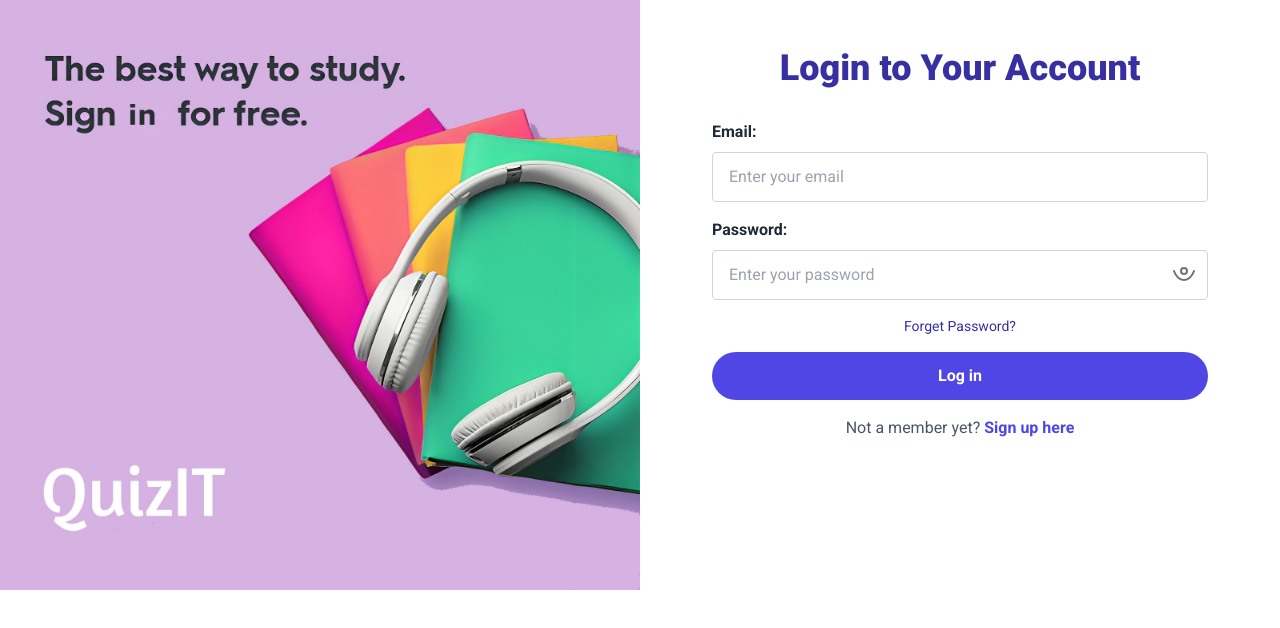
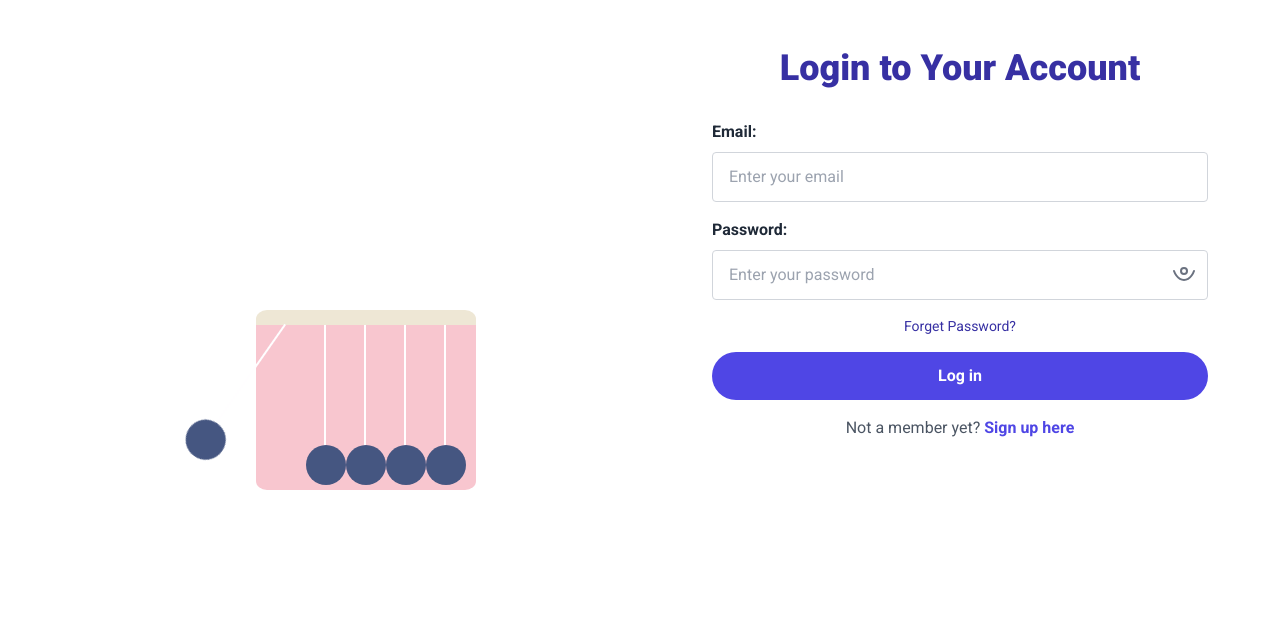
Before and after one commit to miaaa3/LingoBingo-Front, an Angular app: page /Login in a window 1280 px wide. Shown: the top 628 px of the page. Built offline with nearby package versions, Linux system fonts and the light colour scheme.

Commit message:
login pic added

```diff
--- a/src/app/Components/Auth/login/login.component.css
+++ b/src/app/Components/Auth/login/login.component.css
@@ -1,3 +1,4 @@
+/* Loading Indicator */
 .loading-indicator {
   border: 4px solid white; /* Set the border color to white */
   border-top: 4px solid transparent;
@@ -6,6 +7,7 @@
   height: 24px;
   animation: spin 1s linear infinite;
   margin-left: auto;
+  margin-top: 50px;
   margin-right: auto;
   display: block;
 }
@@ -18,3 +20,74 @@
     transform: rotate(360deg);
   }
 }
+
+/* Body Background */
+body {
+  background-color: #98cfb2;
+}
+
+/* Pendulum Animation */
+.pendulum {
+  position: absolute;
+  width: 220px;
+  height: 180px;
+  background-color: #f8c6cf;
+  top: 50%;
+  left: 20%; /* Move pendulum to the left side */
+  border-radius: 5%;
+  align-items: center;
+  border-top: 15px solid #eee7d5;
+  transform: translateY(-50%); /* Vertically center it */
+}
+
+.pendulum_box {
+  display: flex;
+  padding: 120px 0 0 10px;
+  position: absolute;
+  flex: 1;
+}
+
+.ball {
+  height: 40px;
+  width: 40px;
+  border-radius: 50%;
+  background-color: #455681;
+  position: relative;
+  transform-origin: 50% -300%;
+}
+
+.ball::before {
+  content: '';
+  width: 2px;
+  height: 120px;
+  background-color: #fffeff;
+  left: 18px;
+  top: -120px;
+  position: absolute;
+}
+
+.ball.first {
+  animation: firstball 0.9s alternate ease-in infinite;
+}
+
+@keyframes firstball {
+  0% {
+    transform: rotate(35deg);
+  }
+  50% {
+    transform: rotate(0deg);
+  }
+}
+
+.ball.last {
+  animation: lastball 0.9s alternate ease-out infinite;
+}
+
+@keyframes lastball {
+  50% {
+    transform: rotate(0deg);
+  }
+  100% {
+    transform: rotate(-35deg);
+  }
+}
--- a/src/app/Components/Auth/login/login.component.html
+++ b/src/app/Components/Auth/login/login.component.html
@@ -1,8 +1,18 @@
 <div class="flex flex-col lg:flex-row">
+  <!-- Replace image with pendulum animation -->
   <div class="lg:w-1/2 hidden lg:block">
-    <img src="/assets/images/Login.jpg" class="w-full h-auto">
+    <div class="pendulum">
+      <div class="pendulum_box">
+        <div class="ball first"></div>
+        <div class="ball"></div>
+        <div class="ball"></div>
+        <div class="ball"></div>
+        <div class="ball last"></div>
+      </div>
+    </div>
   </div>
 
+  <!-- Right side login form -->
   <div class="w-full mx-auto p-4 md:p-8 lg:w-2/3 xl:w-1/2">
     <div class="py-4 px-6 md:px-10 rounded-md">
       <form [formGroup]="loginForm" class="flex flex-col space-y-4 items-center justify-center">
@@ -35,12 +45,12 @@
         </div>
 
         <a routerLink="/Forgot-password" class="text-sm font-normal text-indigo-800 hover:underline">Forget Password?</a>
-        <button type="submit" routerLinkActive="router-link-active" [disabled]="isLoading || loginForm.invalid"(click)="login()"  class="cursor-pointer w-full py-3 px-4 bg-indigo-600 text-white font-bold rounded-full transition-all duration-300 transform hover:scale-105">
+        <button type="submit" routerLinkActive="router-link-active" [disabled]="isLoading || loginForm.invalid" (click)="login()" class="cursor-pointer w-full py-3 px-4 bg-indigo-600 text-white font-bold rounded-full transition-all duration-300 transform hover:scale-105">
           <div *ngIf="isLoading" class="loading-indicator"></div>
           <span *ngIf="!isLoading">Log in</span>
         </button>
 
-        <p class="text-gray-600 mt-4">Not a member yet? <a routerLink="/Register"  routerLinkActive="router-link-active" class="text-indigo-600 font-bold hover:underline">Sign up here</a></p>
+        <p class="text-gray-600 mt-4">Not a member yet? <a routerLink="/Register" routerLinkActive="router-link-active" class="text-indigo-600 font-bold hover:underline">Sign up here</a></p>
       </form>
     </div>
   </div>
```
Lines whose indentation alone changed are shown as unchanged.
